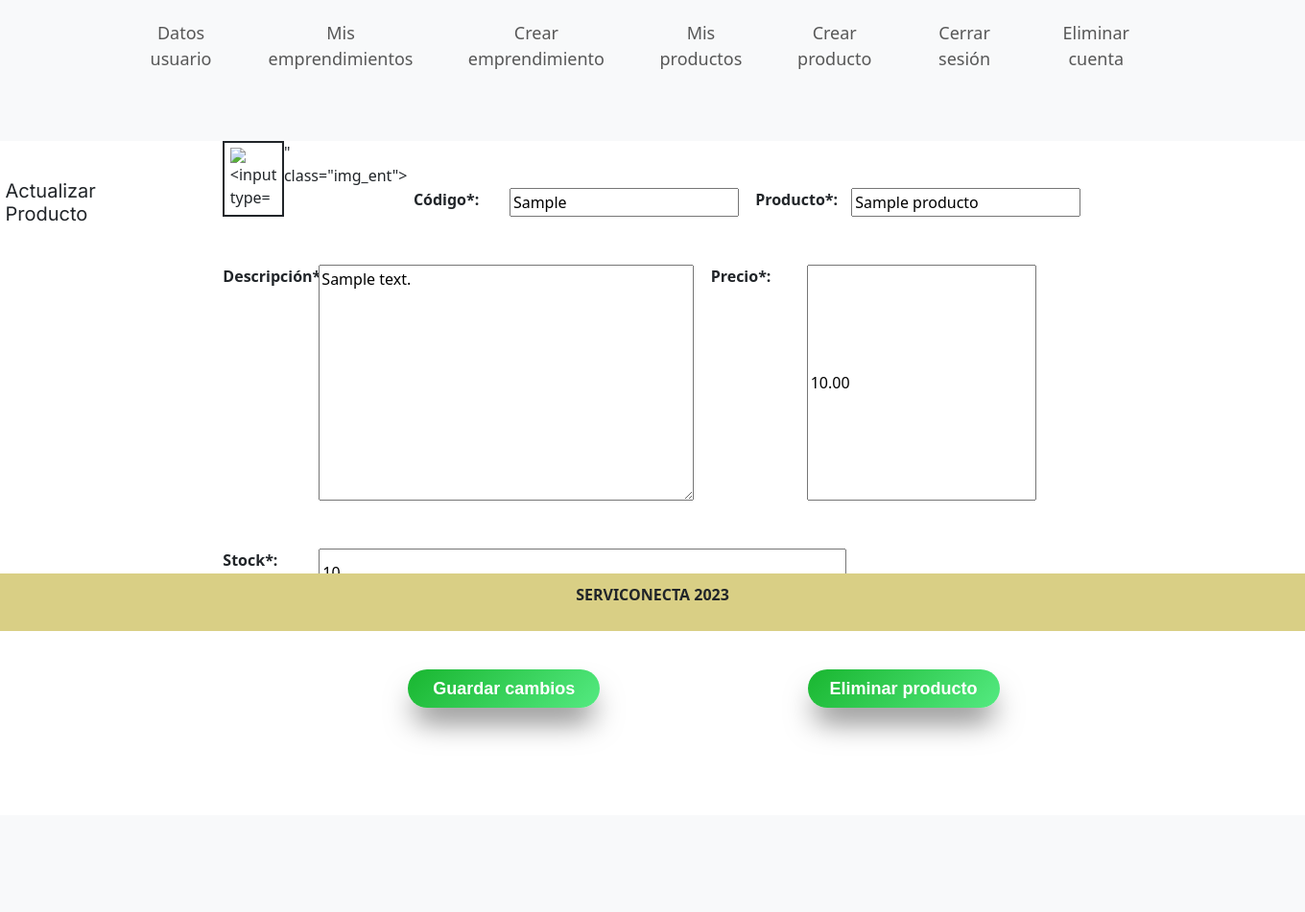
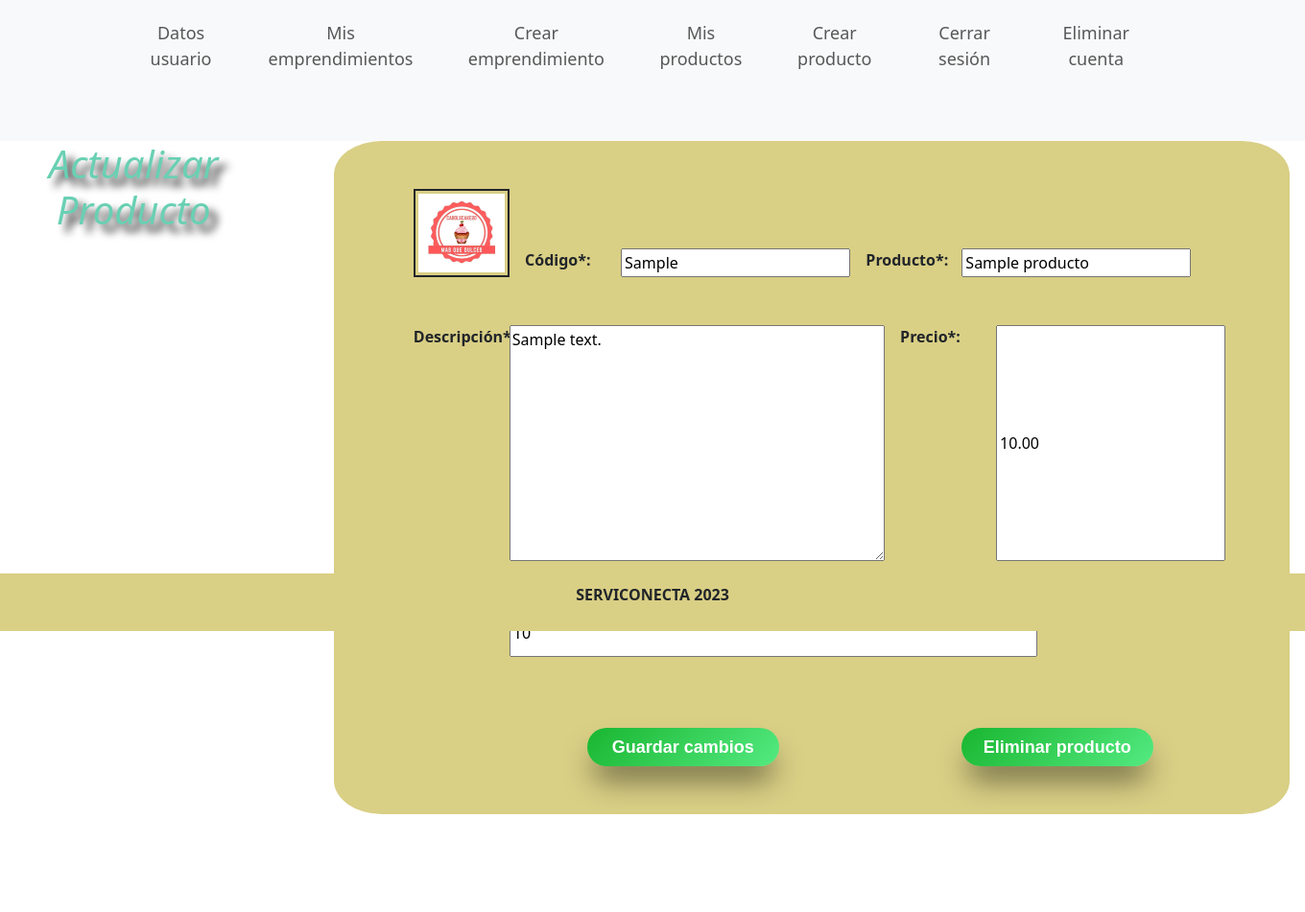
Before and after one commit to galmarcano/serviconecta, a Django app: page /update_prod/1/1/ in a window 1360 px wide. Shown: the part 142-1093 px from the top of the page at 96% size. Before the commit the page ends 910 px from the top, so only its background shows below. Run offline with Django 4.2, Linux system fonts and the light colour scheme; a user stored in the database is signed in; tables that the repository leaves empty hold one stand-in row (values such as "Sample post").

Commit message:
update_producto

```diff
--- a/config/templates/update_prod.html
+++ b/config/templates/update_prod.html
@@ -8,7 +8,7 @@
 
 {% block content %}
 <section>
-    <h1>Actualizar Producto</h1>
+    <h1 class="h1producto" >Actualizar Producto</h1>
 </section>
 
 <form method="post" enctype="multipart/form-data">
@@ -18,7 +18,7 @@
         <div class="primeraparte">
             <div class="parte1">
                 {% if formedicion.img_producto %}
-                <img src="{{ formedicion.img_producto.url }}" alt="{{ formedicion.nombre_producto }}" class="img_ent">
+                <img class="imagenlogocaro" src="/static/images/Logocarolscake.jpg" alt="Logocarolscake" class="img_ent">
                 {% else %}
                 No hay imagen disponible
                 {% endif %}
--- a/static/css/update_prod.css
+++ b/static/css/update_prod.css
@@ -1,20 +1,47 @@
 @import url('https://fonts.googleapis.com/css2?family=Inter&display=swap');
 
-h1{
-    font-size: 20px;
-    font-family: 'Inter', sans-serif;
-    padding-top: 40px;
-    padding-bottom: 30px;
-    padding-left: 3%;
+.h1producto{
+    color: #69d0b3;
+    font-size: 40px;
+     text-shadow: 8px 8px 8px rgb(16, 17, 17);
+     font-style: italic;
+     text-align: center;
+     font-size: 40px;
+     padding-right: 20%;
+     display: flex;
+     flex-direction: column;
+     align-items: center;
+     justify-content: center;
+
 }
 
 article{
-    padding-left: 5%;
+    padding-left: 10%;
+    padding-right: 10%;
+    background-color:#d9cf85;
+    justify-content: center;
+    border-radius: 5%;
+    margin-bottom: 5%;
+
 }
+
+@media (max-width: 600px) {
+    article {
+        display: flex;
+        flex-direction: column;
+      }
+}
+.imagenlogocaro{
+    max-width: 100px;
+    margin-top: 50%;
+}
+
+
 
 form, article .primeraparte{
     display: flex;
     align-items: flex-end;
+
 
 
 }
@@ -148,6 +175,7 @@ button{
     margin: 0 auto; /* Establece márgenes automáticos para centrar horizontalmente */
     display: block; /* Hace que el botón sea un bloque para que los márgenes automáticos tengan efecto */
 
+
 }
 
 #base ul {
```
Also changed, not shown: media/ent_logo_images/Logocarolscake.jpg (added), media/up_images/tortachoco.jpg (added).
